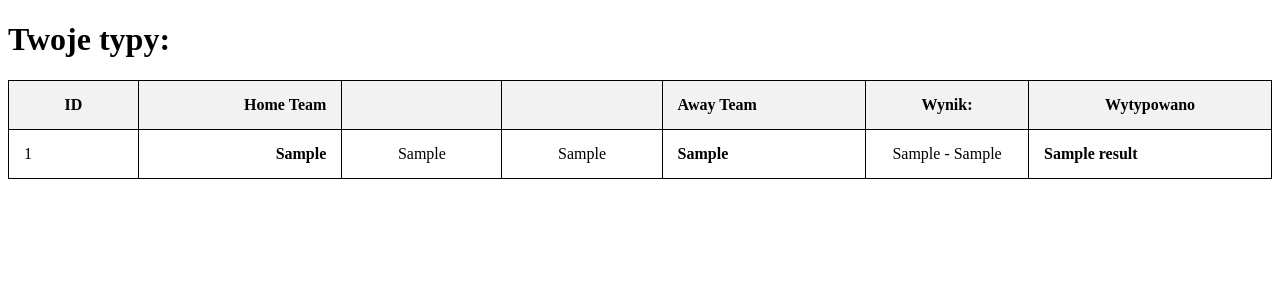
After one commit to Jvsin/ContainersProject, a Flask app: page /check_bets in a window 1280 px wide. The commit adds this page. Shown: the top 300 px of the page. Run offline with Flask 3, Linux system fonts and the light colour scheme; a database or web service that is not in the repository returns one stand-in record (values such as "Sample title"); data that the repository does not hold is empty.

Commit message:
added displaying bets

```diff
--- a/front/server2.py
+++ b/front/server2.py
@@ -186,6 +186,39 @@ def submit_scores():
 
     return flask.redirect("/bet_matches")
 
+@app.route("/check_bets", methods=["POST", "GET"])
+def route_check_bets():
+    response = requests.get(
+        f"{api_uri}/euro_matches",
+    )
+    response.raise_for_status()
+    matches = response.json()
+
+    print(matches)
+
+    response = requests.get(
+        f"{connection_uri}/get-bets"
+    )
+    response.raise_for_status()
+    bets = response.json()
+
+    for bet in bets:
+        match = next((m for m in matches if m['index'] == bet['match_index']), None)
+        if match:
+            bet_result = bet['home_goals'] - bet['away_goals']
+            match_result = match['home_goals'] - match['away_goals']
+
+            if bet['home_goals'] == match['home_goals'] and bet['away_goals'] == match['away_goals']:
+                bet['result'] = "PRAWIDŁOWO"
+            elif bet_result == match_result:
+                bet['result'] = "WYNIK"
+            else:
+                bet['result'] = "NIE PRAWIDŁOWO"
+        else:
+            bet['result'] = "Brak danych o meczu"
+
+    return flask.render_template("check_bets.html", matches=matches, bets=bets)
+
 
 if __name__ == "__main__":
     mongo = get_mongo_client()
--- /dev/null
+++ b/front/templates/check_bets.html
@@ -0,0 +1,72 @@
+<!DOCTYPE html>
+<html>
+<head>
+    <title>Sprawdź typy</title>
+    <style>
+        table {
+            width: 100%;
+            border-collapse: collapse;
+        }
+        table, th, td {
+            border: 1px solid black;
+        }
+        th, td {
+            padding: 15px;
+            text-align: left;
+        }
+        th {
+            background-color: #f2f2f2;
+        }
+        .wide-column {
+            width: 10%;
+        }
+        .narrow-column {
+            width: 3%;
+        }
+        .score-column {
+            width: 2%;
+        }
+        .center-text {
+            text-align: center;
+        }
+        .right-text {
+            text-align: right;
+        }
+        .left-text {
+            text-align: left;
+        }
+        .bold-text {
+            font-weight: bold;
+        }
+    </style>
+</head>
+<body>
+    <h1>Twoje typy: </h1>
+    <table>
+        <thead>
+            <tr>
+                <th class="score-column center-text"> ID </th>
+                <th class="narrow-column bold-text right-text">Home Team</th>
+                <th class="score-column center-text"></th>
+                <th class="score-column center-text"></th>
+                <th class="narrow-column bold-text left-text">Away Team</th>
+                <th class="score-column center-text">Wynik:</th>
+                <th class="score-column center-text">Wytypowano</th>
+            </tr>
+        </thead>
+        <tbody>
+            {% for bet in bets %}
+            <tr>
+                <td class="score-column">{{ bet.match_index }}</td>
+                <td class="narrow-column bold-text right-text">{{ bet.home_team }}</td>
+                <td class="score-column center-text">{{ bet.home_goals }}</td>
+                <td class="score-column center-text">{{ bet.away_goals }}</td>
+                <td class="narrow-column bold-text left-text">{{ bet.away_team }}</td>
+                <td class="score-column center-text">{{ matches[bet.match_index].home_goals }} - {{ matches[bet.match_index].away_goals }}</td>
+                <td class="narrow-column bold-text left-text">{{ bet.result }}</td>
+            </tr>
+            {% endfor %}
+        </tbody>
+    </table>
+</body>
+</html>
--- a/front/templates/main_page.html
+++ b/front/templates/main_page.html
@@ -16,6 +16,9 @@
             function bet_games() {
                 window.location.href = "/bet_matches"
             }
+            function check_bets() {
+                window.location.href = "/check_bets"
+            }
         </script>
     </head>
 
@@ -30,6 +33,9 @@
         <button onclick="bet_games()">
             Typuj mecze EURO
         </button>
+        <button onclick="check_bets()">
+            Sprawdź typy
+        </button>
         <button onclick="logout()">
             Wyloguj
         </button>
```
Also changed, not shown: connection/database.py (+9 -0 lines).
